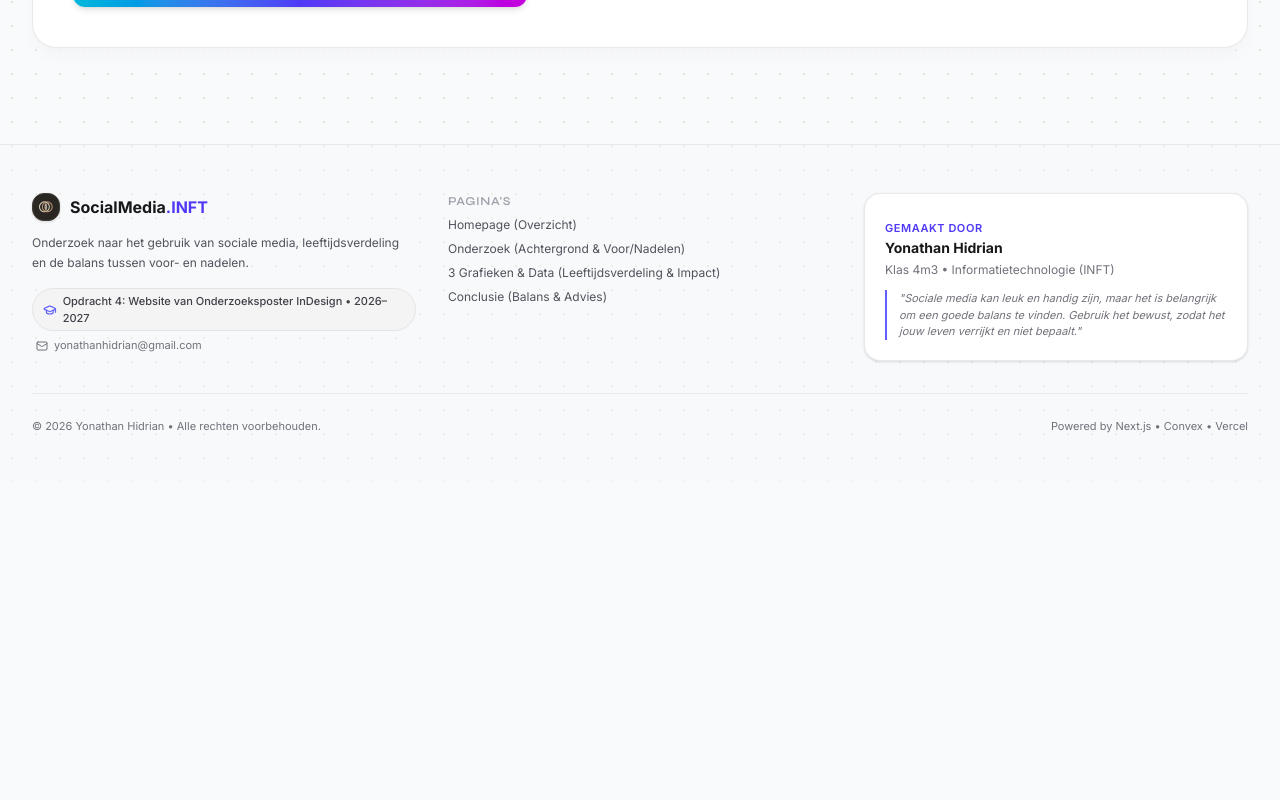
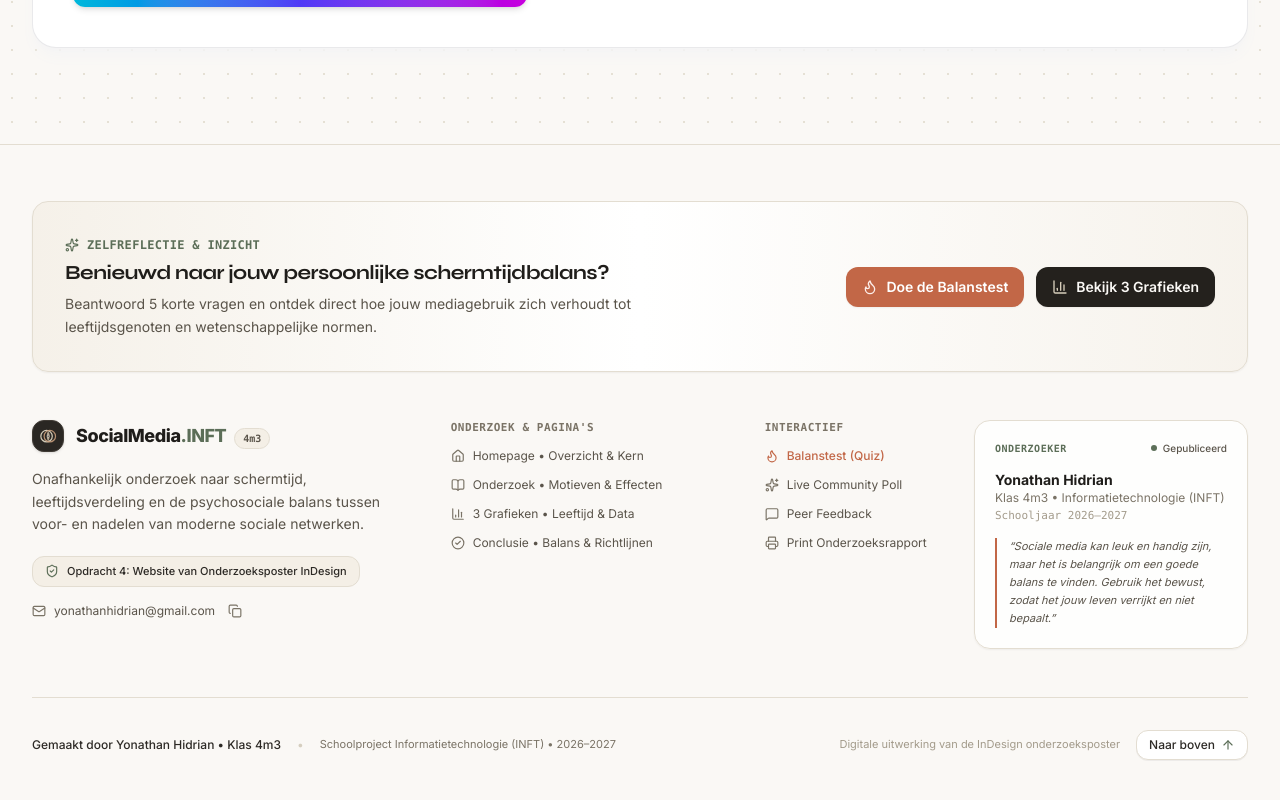
Before and after one commit to avivlyweb/inft-social-media-yonathan, a Next.js app: page / in a window 1280 px wide. Shown: the part 2002-2802 px from the top of the page. Before the commit the page ends 2484 px from the top, so only its background shows below. Built offline with nearby package versions, Linux system fonts and the light colour scheme; no server answers.

Commit message:
feat(footer): revamp footer with Japandi aesthetic and authentic school project credits

```diff
--- a/src/app/layout.tsx
+++ b/src/app/layout.tsx
@@ -37,7 +37,7 @@ export default function RootLayout({
 }) {
   return (
     <html lang="nl" className={`${syne.variable} ${inter.variable} h-full antialiased`}>
-      <body className="min-h-full flex flex-col bg-slate-50 text-slate-900 selection:bg-indigo-500 selection:text-white dark:bg-zinc-950 dark:text-zinc-50">
+      <body className="min-h-full flex flex-col bg-[#FAF8F5] text-[#1F1D1A] selection:bg-[#C26747] selection:text-white antialiased">
         <ConvexClientProvider>
           <Navbar />
           <main className="flex-1">{children}</main>
--- a/src/components/Footer.tsx
+++ b/src/components/Footer.tsx
@@ -1,85 +1,287 @@
+"use client";
+
+import { useState } from "react";
 import Link from "next/link";
 import { authorInfo } from "@/data/researchData";
-import { GraduationCap, Mail } from "lucide-react";
 import { JapandiLogo } from "@/components/JapandiLogo";
+import {
+  ArrowUp,
+  Mail,
+  Check,
+  Copy,
+  Sparkles,
+  BookOpen,
+  BarChart3,
+  CheckCircle2,
+  Home,
+  Flame,
+  MessageSquare,
+  Printer,
+  ShieldCheck,
+} from "lucide-react";
 
 export function Footer() {
+  const [copied, setCopied] = useState(false);
+
+  const scrollToTop = () => {
+    if (typeof window !== "undefined") {
+      window.scrollTo({ top: 0, behavior: "smooth" });
+    }
+  };
+
+  const handleCopyEmail = () => {
+    if (typeof navigator !== "undefined" && navigator.clipboard) {
+      navigator.clipboard.writeText(authorInfo.email);
+      setCopied(true);
+      setTimeout(() => setCopied(false), 2000);
+    }
+  };
+
+  const handlePrint = () => {
+    if (typeof window !== "undefined") {
+      window.print();
+    }
+  };
+
   return (
-    <footer className="w-full border-t border-zinc-200/80 bg-zinc-50/50 py-12 dark:border-zinc-800 dark:bg-zinc-950 mt-auto print:hidden">
+    <footer className="w-full border-t border-[#E3DDD1] bg-[#FAF8F5] text-[#1F1D1A] pt-14 pb-10 print:hidden transition-colors">
       <div className="max-w-7xl mx-auto px-4 sm:px-6 lg:px-8">
-        <div className="grid grid-cols-1 md:grid-cols-3 gap-8 items-start">
-          {/* Col 1 */}
-          <div className="space-y-3">
-            <div className="flex items-center gap-2.5">
-              <JapandiLogo className="h-7 w-7 flex-shrink-0" size={28} />
-              <span className="font-heading font-bold text-zinc-900 dark:text-white">
-                SocialMedia<span className="text-indigo-600 dark:text-indigo-400">.INFT</span>
-              </span>
+        {/* Pre-Footer Callout Banner */}
+        <div className="mb-12 rounded-2xl border border-[#E3DDD1] bg-gradient-to-r from-[#F4EFE6]/80 via-white to-[#F4EFE6]/60 p-6 sm:p-8 shadow-xs flex flex-col md:flex-row items-start md:items-center justify-between gap-6">
+          <div className="space-y-1.5 max-w-xl">
+            <div className="inline-flex items-center gap-2 text-xs font-semibold text-[#5C6E58] tracking-wide uppercase font-mono">
+              <Sparkles className="h-3.5 w-3.5" />
+              <span>Zelfreflectie & Inzicht</span>
             </div>
-            <p className="text-xs text-zinc-600 dark:text-zinc-400 leading-relaxed">
-              Onderzoek naar het gebruik van sociale media, leeftijdsverdeling en de balans tussen voor- en nadelen.
+            <h3 className="font-heading text-lg sm:text-xl font-bold text-[#1F1D1A]">
+              Benieuwd naar jouw persoonlijke schermtijdbalans?
+            </h3>
+            <p className="text-xs sm:text-sm text-[#5A544A] leading-relaxed">
+              Beantwoord 5 korte vragen en ontdek direct hoe jouw mediagebruik zich verhoudt tot leeftijdsgenoten en wetenschappelijke normen.
             </p>
-            <div className="flex flex-col gap-1.5 pt-1">
-              <div className="inline-flex items-center gap-1.5 px-2.5 py-1 rounded-full bg-zinc-100 dark:bg-zinc-900 border border-zinc-200 dark:border-zinc-800 text-[11px] font-medium text-zinc-700 dark:text-zinc-300 w-fit">
-                <GraduationCap className="h-3.5 w-3.5 text-indigo-500" />
-                {authorInfo.assignment} &bull; {authorInfo.academicYear}
+          </div>
+          <div className="flex flex-wrap items-center gap-3">
+            <Link
+              href="/conclusie#quiz"
+              className="inline-flex items-center gap-2 px-4 py-2.5 rounded-xl bg-[#C26747] hover:bg-[#A85538] text-white text-xs sm:text-sm font-semibold shadow-xs transition-colors"
+            >
+              <Flame className="h-4 w-4 text-[#FDEEEA]" />
+              <span>Doe de Balanstest</span>
+            </Link>
+            <Link
+              href="/grafieken"
+              className="inline-flex items-center gap-2 px-4 py-2.5 rounded-xl bg-[#24211D] hover:bg-[#38332C] text-[#FAF8F5] text-xs sm:text-sm font-semibold shadow-xs transition-colors"
+            >
+              <BarChart3 className="h-4 w-4 text-[#D8CFBC]" />
+              <span>Bekijk 3 Grafieken</span>
+            </Link>
+          </div>
+        </div>
+
+        {/* Main Footer Grid */}
+        <div className="grid grid-cols-1 md:grid-cols-2 lg:grid-cols-12 gap-8 lg:gap-10 pb-12 border-b border-[#E3DDD1]">
+          {/* Col 1: Identity & Assignment Scope (4 cols) */}
+          <div className="lg:col-span-4 space-y-4">
+            <Link href="/" className="inline-flex items-center gap-3 group">
+              <JapandiLogo className="h-8 w-8 flex-shrink-0" size={32} />
+              <div>
+                <span className="font-heading font-extrabold text-base sm:text-lg text-[#1F1D1A] tracking-tight">
+                  SocialMedia<span className="text-[#5C6E58]">.INFT</span>
+                </span>
+                <span className="ml-2 inline-flex items-center rounded-full bg-[#F4EFE6] px-2 py-0.5 text-[10px] font-mono font-bold text-[#5A544A] border border-[#E3DDD1]">
+                  4m3
+                </span>
               </div>
-              <a
-                href={`mailto:${authorInfo.email}`}
-                className="inline-flex items-center gap-1.5 text-[11px] text-zinc-500 hover:text-zinc-900 dark:hover:text-zinc-200 transition-colors pl-1"
-              >
-                <Mail className="h-3 w-3" />
-                {authorInfo.email}
-              </a>
+            </Link>
+
+            <p className="text-xs sm:text-sm text-[#5A544A] leading-relaxed">
+              Onafhankelijk onderzoek naar schermtijd, leeftijdsverdeling en de psychosociale balans tussen voor- en nadelen van moderne sociale netwerken.
+            </p>
+
+            <div className="pt-1 space-y-2">
+              <div className="inline-flex items-center gap-2 px-3 py-1.5 rounded-xl bg-[#F4EFE6] border border-[#E3DDD1] text-[11px] font-medium text-[#2D2A26]">
+                <ShieldCheck className="h-3.5 w-3.5 text-[#5C6E58]" />
+                <span>{authorInfo.assignment}</span>
+              </div>
+
+              {/* Direct email with copy feedback */}
+              <div className="flex items-center gap-2 pt-1">
+                <a
+                  href={`mailto:${authorInfo.email}`}
+                  className="inline-flex items-center gap-2 text-xs text-[#5A544A] hover:text-[#1F1D1A] transition-colors"
+                >
+                  <Mail className="h-3.5 w-3.5 text-[#7A7366]" />
+                  <span>{authorInfo.email}</span>
+                </a>
+                <button
+                  type="button"
+                  onClick={handleCopyEmail}
+                  title="Kopieer e-mailadres"
+                  className="inline-flex items-center justify-center h-6 w-6 rounded-md hover:bg-[#F0EBE1] text-[#7A7366] hover:text-[#1F1D1A] transition-colors"
+                  aria-label="Kopieer e-mailadres"
+                >
+                  {copied ? (
+                    <Check className="h-3.5 w-3.5 text-[#5C6E58]" />
+                  ) : (
+                    <Copy className="h-3.5 w-3.5" />
+                  )}
+                </button>
+                {copied && (
+                  <span className="text-[10px] font-medium text-[#5C6E58]">Gekopieerd!</span>
+                )}
+              </div>
             </div>
           </div>
 
-          {/* Col 2 */}
-          <div className="space-y-2">
-            <h4 className="text-xs font-semibold uppercase tracking-wider text-zinc-400">Pagina&apos;s</h4>
-            <ul className="space-y-2 text-xs text-zinc-600 dark:text-zinc-400">
+          {/* Col 2: Navigation (3 cols) */}
+          <div className="lg:col-span-3 space-y-3">
+            <h4 className="font-mono text-[11px] font-bold uppercase tracking-wider text-[#7A7366]">
+              Onderzoek & Pagina&apos;s
+            </h4>
+            <ul className="space-y-2.5 text-xs text-[#5A544A]">
               <li>
-                <Link href="/" className="hover:text-indigo-600 dark:hover:text-indigo-400 transition-colors">
-                  Homepage (Overzicht)
+                <Link
+                  href="/"
+                  className="inline-flex items-center gap-2 hover:text-[#1F1D1A] hover:translate-x-1 transition-all"
+                >
+                  <Home className="h-3.5 w-3.5 text-[#7A7366]" />
+                  <span>Homepage &bull; Overzicht & Kern</span>
                 </Link>
               </li>
               <li>
-                <Link href="/onderzoek" className="hover:text-indigo-600 dark:hover:text-indigo-400 transition-colors">
-                  Onderzoek (Achtergrond & Voor/Nadelen)
+                <Link
+                  href="/onderzoek"
+                  className="inline-flex items-center gap-2 hover:text-[#1F1D1A] hover:translate-x-1 transition-all"
+                >
+                  <BookOpen className="h-3.5 w-3.5 text-[#7A7366]" />
+                  <span>Onderzoek &bull; Motieven & Effecten</span>
                 </Link>
               </li>
               <li>
-                <Link href="/grafieken" className="hover:text-indigo-600 dark:hover:text-indigo-400 transition-colors">
-                  3 Grafieken & Data (Leeftijdsverdeling & Impact)
+                <Link
+                  href="/grafieken"
+                  className="inline-flex items-center gap-2 hover:text-[#1F1D1A] hover:translate-x-1 transition-all"
+                >
+                  <BarChart3 className="h-3.5 w-3.5 text-[#7A7366]" />
+                  <span>3 Grafieken &bull; Leeftijd & Data</span>
                 </Link>
               </li>
               <li>
-                <Link href="/conclusie" className="hover:text-indigo-600 dark:hover:text-indigo-400 transition-colors">
-                  Conclusie (Balans & Advies)
+                <Link
+                  href="/conclusie"
+                  className="inline-flex items-center gap-2 hover:text-[#1F1D1A] hover:translate-x-1 transition-all"
+                >
+                  <CheckCircle2 className="h-3.5 w-3.5 text-[#7A7366]" />
+                  <span>Conclusie &bull; Balans & Richtlijnen</span>
                 </Link>
               </li>
             </ul>
           </div>
 
-          {/* Col 3 */}
-          <div className="space-y-3 rounded-2xl border border-zinc-200/80 bg-white p-5 dark:border-zinc-800 dark:bg-zinc-900/60 shadow-sm">
-            <span className="text-[11px] font-semibold uppercase tracking-wider text-indigo-600 dark:text-indigo-400">
-              Gemaakt door
-            </span>
-            <div className="space-y-1">
-              <p className="text-sm font-bold text-zinc-900 dark:text-white">{authorInfo.name}</p>
-              <p className="text-xs text-zinc-500">{authorInfo.class} &bull; {authorInfo.course}</p>
+          {/* Col 3: Interactive & Tools (2 cols) */}
+          <div className="lg:col-span-2 space-y-3">
+            <h4 className="font-mono text-[11px] font-bold uppercase tracking-wider text-[#7A7366]">
+              Interactief
+            </h4>
+            <ul className="space-y-2.5 text-xs text-[#5A544A]">
+              <li>
+                <Link
+                  href="/conclusie#quiz"
+                  className="inline-flex items-center gap-2 text-[#C26747] font-medium hover:underline transition-colors"
+                >
+                  <Flame className="h-3.5 w-3.5" />
+                  <span>Balanstest (Quiz)</span>
+                </Link>
+              </li>
+              <li>
+                <Link
+                  href="/grafieken#poll"
+                  className="inline-flex items-center gap-2 hover:text-[#1F1D1A] hover:translate-x-1 transition-all"
+                >
+                  <Sparkles className="h-3.5 w-3.5 text-[#7A7366]" />
+                  <span>Live Community Poll</span>
+                </Link>
+              </li>
+              <li>
+                <Link
+                  href="/conclusie#feedback"
+                  className="inline-flex items-center gap-2 hover:text-[#1F1D1A] hover:translate-x-1 transition-all"
+                >
+                  <MessageSquare className="h-3.5 w-3.5 text-[#7A7366]" />
+                  <span>Peer Feedback</span>
+                </Link>
+              </li>
+              <li>
+                <button
+                  type="button"
+                  onClick={handlePrint}
+                  className="inline-flex items-center gap-2 hover:text-[#1F1D1A] transition-colors cursor-pointer text-left"
+                >
+                  <Printer className="h-3.5 w-3.5 text-[#7A7366]" />
+                  <span>Print Onderzoeksrapport</span>
+                </button>
+              </li>
+            </ul>
+          </div>
+
+          {/* Col 4: Author Profile Card (3 cols) */}
+          <div className="lg:col-span-3">
+            <div className="rounded-2xl border border-[#E3DDD1] bg-white/80 p-5 shadow-xs space-y-3.5 backdrop-blur-xs">
+              <div className="flex items-center justify-between">
+                <span className="font-mono text-[10px] font-bold uppercase tracking-wider text-[#5C6E58]">
+                  Onderzoeker
+                </span>
+                <span className="inline-flex items-center gap-1.5 text-[10px] font-medium text-[#5A544A]">
+                  <span className="h-1.5 w-1.5 rounded-full bg-[#5C6E58] animate-pulse" />
+                  Gepubliceerd
+                </span>
+              </div>
+
+              <div>
+                <p className="font-heading text-sm font-bold text-[#1F1D1A]">
+                  {authorInfo.name}
+                </p>
+                <p className="text-xs text-[#7A7366]">
+                  {authorInfo.class} &bull; {authorInfo.course}
+                </p>
+                <p className="text-[11px] font-mono text-[#A39B8B] pt-0.5">
+                  Schooljaar {authorInfo.academicYear}
+                </p>
+              </div>
+
+              <blockquote className="text-[11px] text-[#5A544A] italic border-l-2 border-[#C26747] pl-3 leading-relaxed">
+                &ldquo;{authorInfo.quote}&rdquo;
+              </blockquote>
             </div>
-            <p className="text-[11px] text-zinc-500 italic border-l-2 border-indigo-500 pl-3">
-              &quot;{authorInfo.quote}&quot;
-            </p>
           </div>
         </div>
 
-        <div className="mt-8 border-t border-zinc-200/60 dark:border-zinc-800/80 pt-6 flex flex-col sm:flex-row items-center justify-between gap-4 text-[11px] text-zinc-500">
-          <p>&copy; {new Date().getFullYear()} {authorInfo.name} &bull; Alle rechten voorbehouden.</p>
+        {/* Sub-Footer Bottom Bar */}
+        <div className="mt-8 flex flex-col sm:flex-row items-center justify-between gap-4 text-xs text-[#7A7366]">
+          <div className="flex flex-col sm:flex-row items-center gap-2 sm:gap-4 text-center sm:text-left">
+            <p className="font-medium text-[#2D2A26]">
+              Gemaakt door {authorInfo.name} &bull; {authorInfo.class}
+            </p>
+            <span className="hidden sm:inline text-[#D5CEBF]">&bull;</span>
+            <p className="text-[11px] text-[#7A7366]">
+              Schoolproject {authorInfo.course} &bull; {authorInfo.academicYear}
+            </p>
+          </div>
+
           <div className="flex items-center gap-4">
-            <span>Powered by Next.js &bull; Convex &bull; Vercel</span>
+            <span className="text-[11px] text-[#A39B8B] hidden md:inline">
+              Digitale uitwerking van de InDesign onderzoeksposter
+            </span>
+
+            <button
+              type="button"
+              onClick={scrollToTop}
+              className="inline-flex items-center gap-1.5 px-3 py-1.5 rounded-xl border border-[#E3DDD1] bg-white hover:bg-[#F4EFE6] text-xs font-medium text-[#2D2A26] transition-all shadow-2xs hover:-translate-y-0.5"
+              aria-label="Terug naar de top van de pagina"
+            >
+              <span>Naar boven</span>
+              <ArrowUp className="h-3.5 w-3.5 text-[#5C6E58]" />
+            </button>
           </div>
         </div>
       </div>
```
